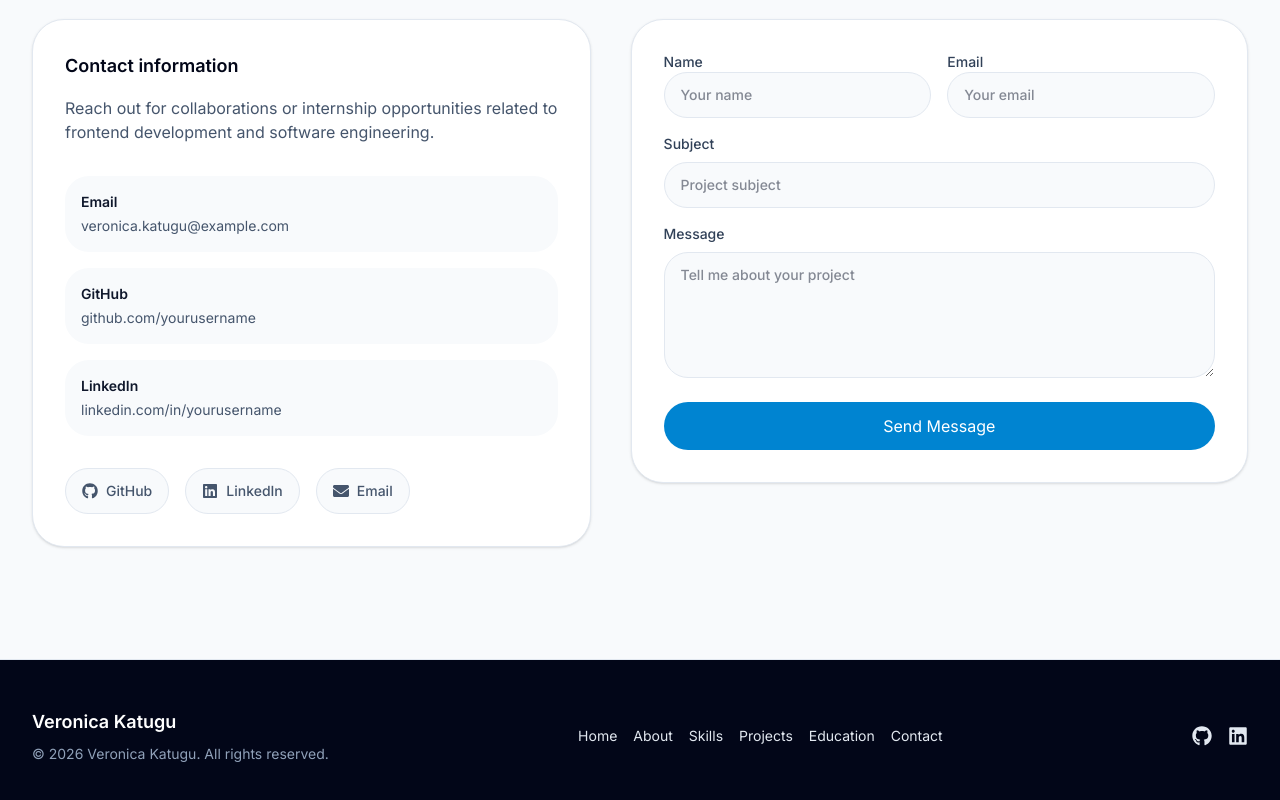
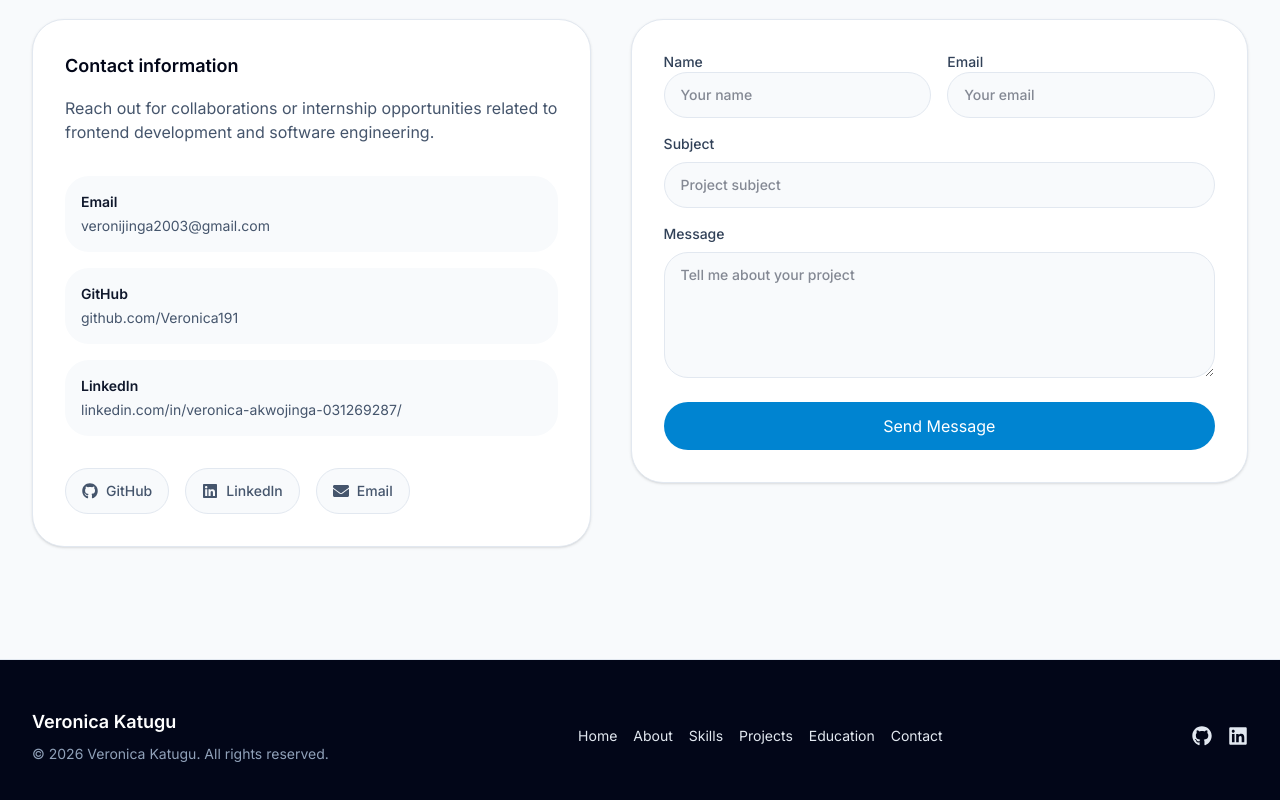
Before and after one commit to Veronica191/my-portfolio, a React (Vite) app: page / in a window 1280 px wide. Shown: the part 5671-6471 px from the top of the page. Built offline with nearby package versions, Linux system fonts and the light colour scheme.

Commit message:
added some details

```diff
--- a/src/components/Contact.jsx
+++ b/src/components/Contact.jsx
@@ -62,20 +62,20 @@ export default function Contact() {
             <div className="mt-8 space-y-4 text-sm text-slate-600">
               <div className="space-y-1 rounded-3xl bg-slate-50 p-4">
                 <p className="font-semibold text-slate-900">Email</p>
-                <a href="mailto:veronica.katugu@example.com" className="text-sky-600 hover:underline">
-                  veronica.katugu@example.com
+                <a href="mailto:veronijinga2003@gmail.com" className="text-sky-600 hover:underline">
+                  veronijinga2003@gmail.com
                 </a>
               </div>
               <div className="space-y-1 rounded-3xl bg-slate-50 p-4">
                 <p className="font-semibold text-slate-900">GitHub</p>
-                <a href="https://github.com/yourusername" target="_blank" rel="noreferrer" className="text-sky-600 hover:underline">
-                  github.com/yourusername
+                <a href="https://github.com/Veronica191" target="_blank" rel="noreferrer" className="text-sky-600 hover:underline">
+                  github.com/Veronica191
                 </a>
               </div>
               <div className="space-y-1 rounded-3xl bg-slate-50 p-4">
                 <p className="font-semibold text-slate-900">LinkedIn</p>
-                <a href="https://www.linkedin.com/in/yourusername" target="_blank" rel="noreferrer" className="text-sky-600 hover:underline">
-                  linkedin.com/in/yourusername
+                <a href="https://www.linkedin.com/in/veronica-akwojinga-031269287/" target="_blank" rel="noreferrer" className="text-sky-600 hover:underline">
+                  linkedin.com/in/veronica-akwojinga-031269287/
                 </a>
               </div>
             </div>
```
